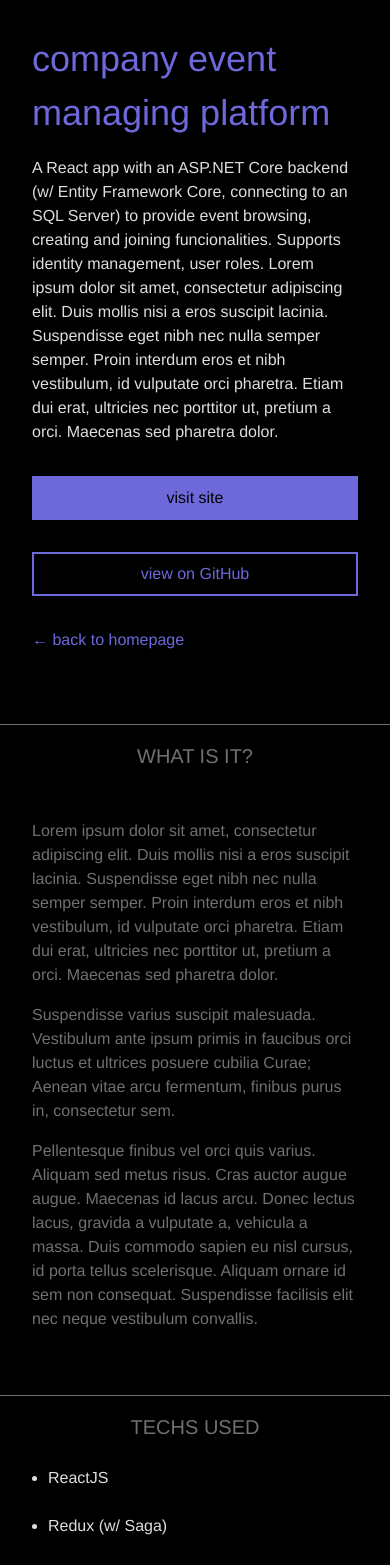
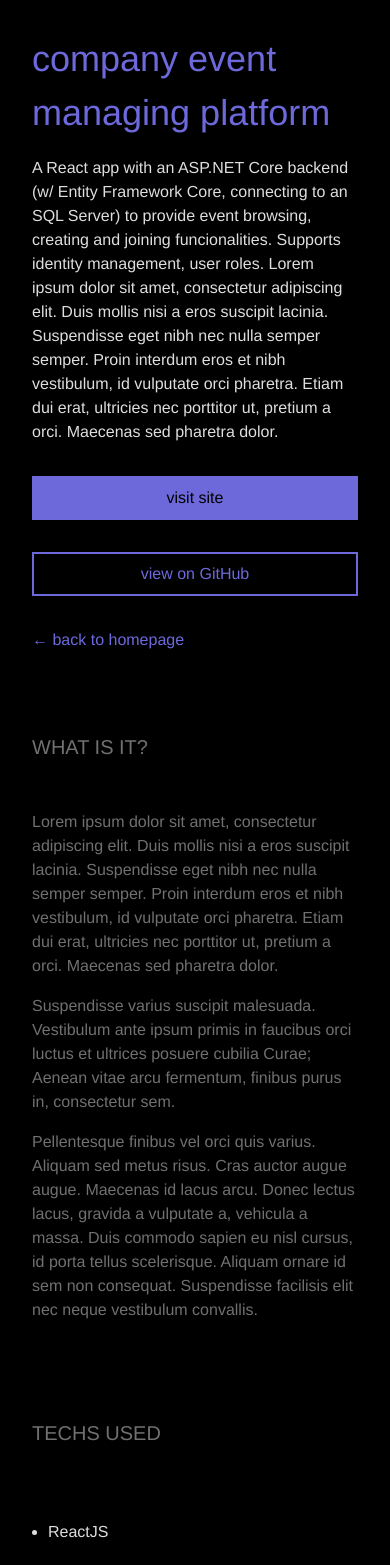
Before and after one commit to danielagg/personal-website-ts, a React (Create React App) app: page /projects/company-event-manager in a window 390 px wide. Shown: the top 1565 px of the page. Built offline with nearby package versions, Linux system fonts and the light colour scheme.

Commit message:
Better responsivity

```diff
--- a/src/components/About/About.tsx
+++ b/src/components/About/About.tsx
@@ -9,7 +9,7 @@ import Button, { ButtonVariant } from "../Shared/Button/Button";
 
 const About = () => {
   return (
-    <div className="container lg:py-16 lg:px-32 pt-14 pb-12 text-gray lg:flex">
+    <div className="container lg:py-16 lg:px-32 py-12 text-gray lg:flex">
       <ul className="pt-6 px-8 lg:px-0 lg:pr-12 lg:flex-none lg:flex-grow text-gray-lighter">
         <li>
           <a
--- a/src/components/PortfolioItem/PortfolioItemDescription.tsx
+++ b/src/components/PortfolioItem/PortfolioItemDescription.tsx
@@ -3,7 +3,7 @@ import { PortfolioItemSubComponentProps } from "./PortfolioItemPageContainer";
 
 const PortfolioItemDescription = ({ item }: PortfolioItemSubComponentProps) => {
   return (
-    <div className="moveInFromRightAnimation container px-8 lg:pt-24 lg:pb-18 lg:px-32">
+    <div className="moveInFromRightAnimation container px-8 pb-4 lg:pt-24 lg:pb-18 lg:px-32">
       <div className="text-gray mt-12 mb-8 lg:my-0">
         {item.detailedDescription &&
           item.detailedDescription.split("\n").map((line, index) => {
--- a/src/components/PortfolioItem/PortfolioItemPageContainer.tsx
+++ b/src/components/PortfolioItem/PortfolioItemPageContainer.tsx
@@ -45,7 +45,7 @@ const PortfolioItemPageContainer = (props: PortfolioItemPageContainerProps) => {
     return (
       <>
         <PortfolioItemHeader item={currentProject} />
-        <div className="mt-2 lg:mt-24">
+        <div className="mt-12 lg:mt-24">
           <PageSeparatorLine
             text={"what is it?"}
             direction={PageSeparatorDirection.Right}
@@ -53,7 +53,7 @@ const PortfolioItemPageContainer = (props: PortfolioItemPageContainerProps) => {
         </div>
 
         <PortfolioItemDescription item={currentProject} />
-        <div className="mt-2 lg:mt-24">
+        <div className="mt-12 lg:mt-24">
           <PageSeparatorLine
             text={"techs used"}
             direction={PageSeparatorDirection.Left}
--- a/src/components/PortfolioItem/PortfolioItemTechsUsed.tsx
+++ b/src/components/PortfolioItem/PortfolioItemTechsUsed.tsx
@@ -3,7 +3,7 @@ import { PortfolioItemSubComponentProps } from "./PortfolioItemPageContainer";
 
 const PortfolioItemTechsUsed = ({ item }: PortfolioItemSubComponentProps) => {
   return (
-    <div className="container lg:p-32 lg:flex">
+    <div className="container py-12 lg:p-32 lg:flex">
       <ul className="pt-6 px-12 lg:px-0 lg:pr-12 lg:flex-none lg:flex-grow text-gray-lighter list-disc lg:list-none">
         {item.technologies.map((tech, index) => {
           return (
--- a/src/components/Shared/PageSeparator/PageSeparatorLine.tsx
+++ b/src/components/Shared/PageSeparator/PageSeparatorLine.tsx
@@ -34,9 +34,9 @@ const PageSeparatorLine = ({ text, direction }: PageSeparatorLineProp) => {
         style={{
           float: floatDirection
         }}
-        className="w-full lg:w-3/4 lg:-mt-4 lg:mb-0 mt-8 mb-4 border-0 h-px bg-gray block"
+        className="w-full lg:w-3/4 lg:-mt-4 lg:mb-0 mt-8 mb-4 border-0 h-px bg-gray lg:block hidden"
       />
-      <p className="block lg:hidden text-center uppercase text-gray font-robotoMono text-xl">
+      <p className="block lg:hidden pl-8 uppercase text-gray font-robotoMono text-xl">
         {text}
       </p>
     </div>
```
